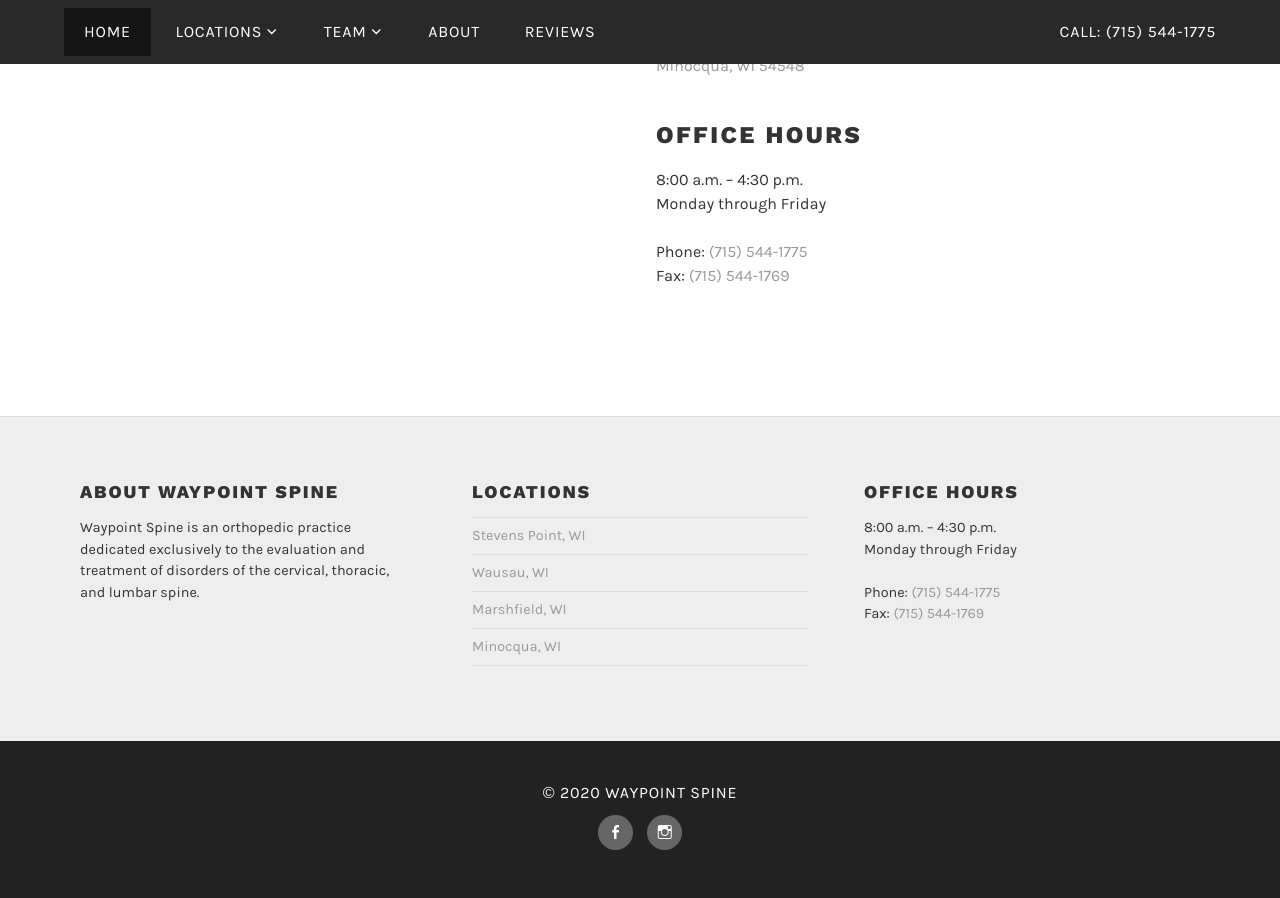
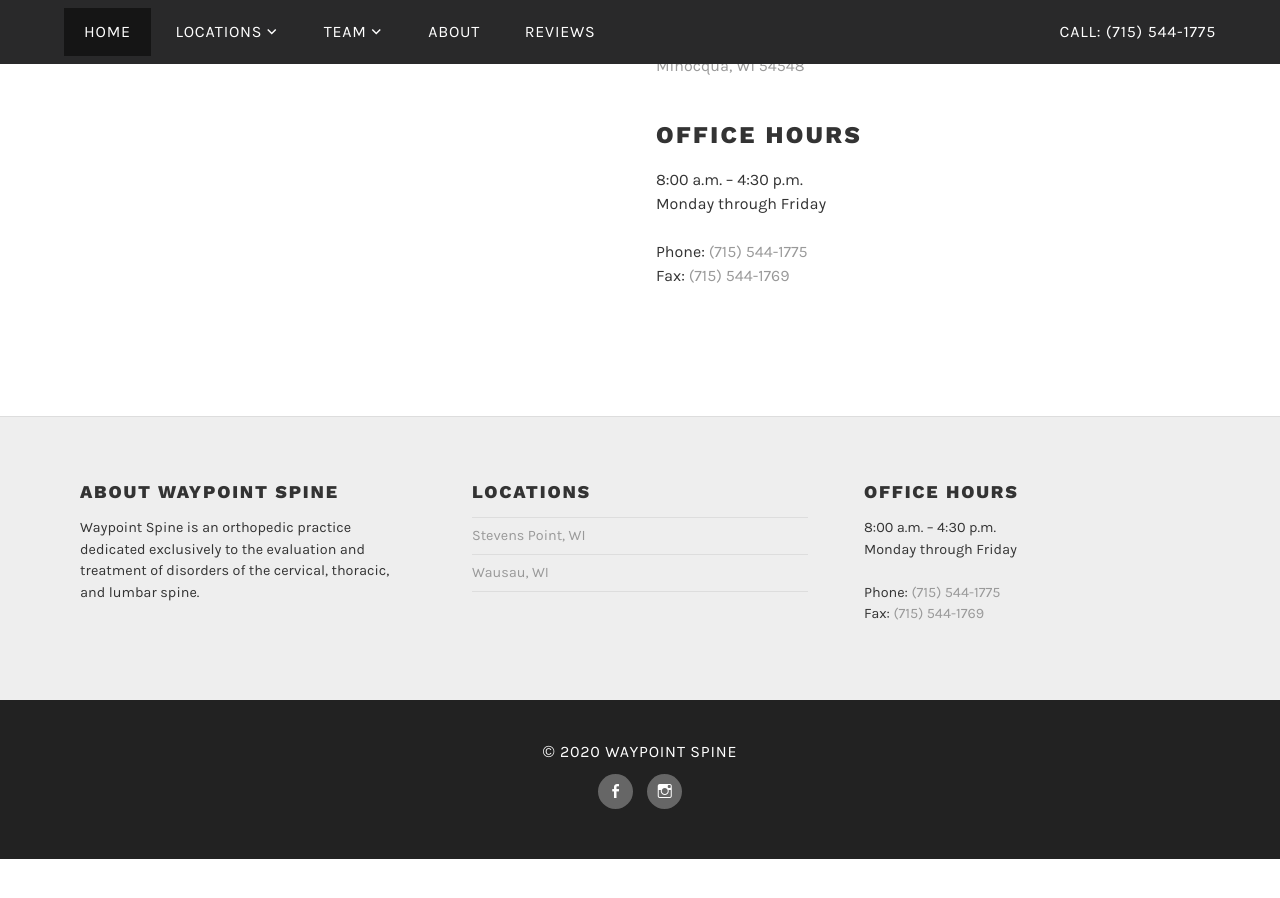
Before and after one commit to lfairchild/waypoint-spine, a Jekyll site: the page built from index.html, in a window 1280 px wide and 900 px high, scrolled down 6322 px. Built offline with Jekyll 4.4.1, drawn with Linux system fonts in a browser that asks for light colours; after the commit the page ends 7181 px from its top, so only the background shows below that.

Commit message:
Update footer.html

```diff
--- a/_includes/footer.html
+++ b/_includes/footer.html
@@ -14,8 +14,6 @@
                 <ul>
 			            <li><a href="{{ "/locations/stevens-point-wi/" | relative_url }}">Stevens Point, WI</a></li>
 			            <li><a href="{{ "/locations/wausau-wi/" | relative_url }}">Wausau, WI</a></li>
-			            <li><a href="{{ "/locations/marshfield-wi/" | relative_url }}">Marshfield, WI</a></li>
-			            <li><a href="{{ "/locations/minocqua-wi/" | relative_url }}">Minocqua, WI</a></li>
 		            </ul>
 		          </section>
             </div>
```
